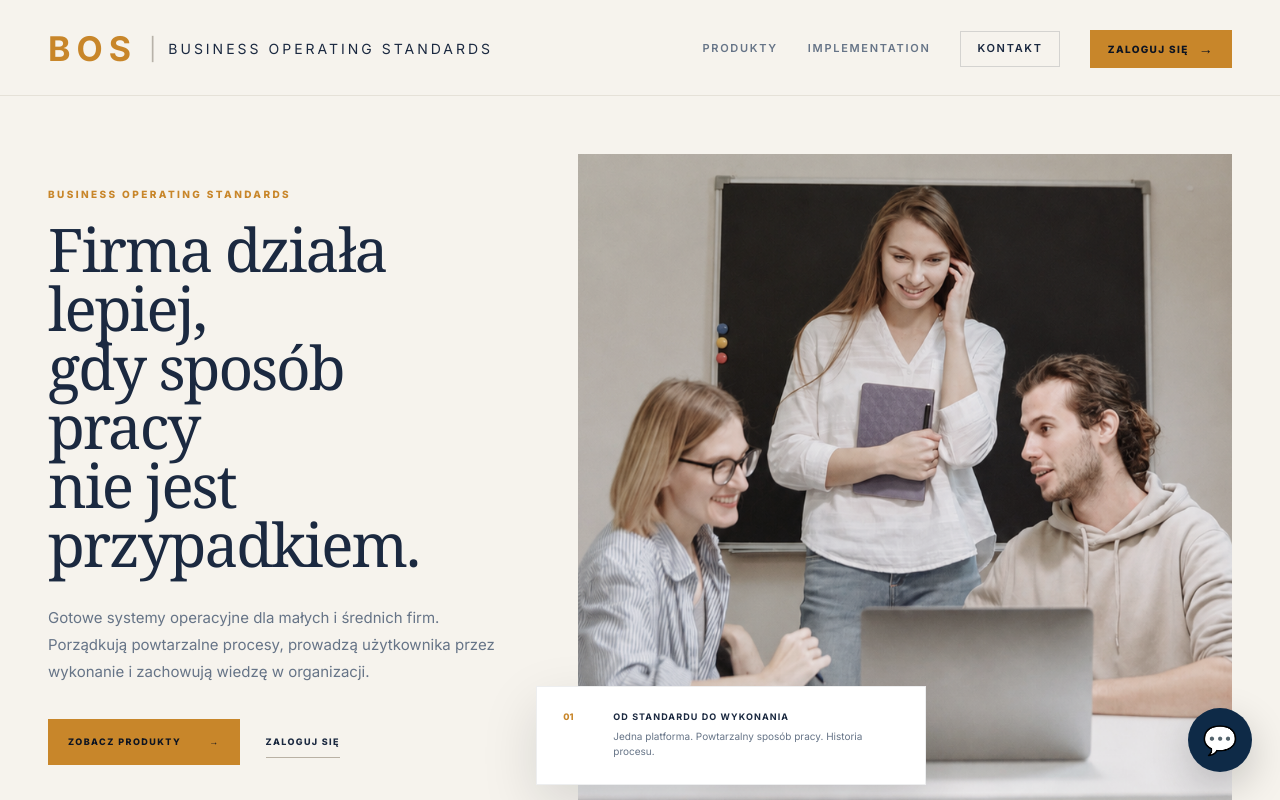
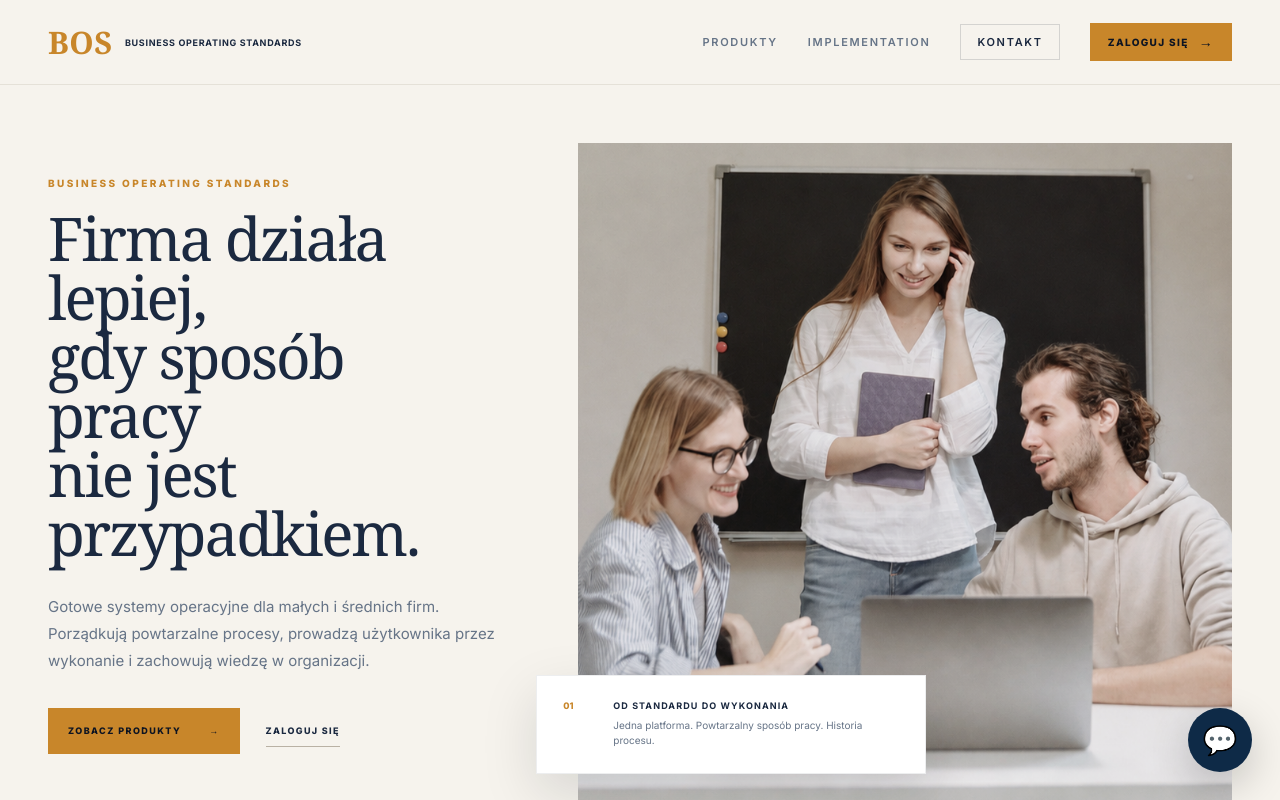
Before and after one commit to vernegroup/bos-platform, a Next.js app: page / in a window 1280 px wide. Shown: the top 800 px of the page. Built offline with nearby package versions, Linux system fonts and the light colour scheme.

Commit message:
LAYOUT-01 rebuild homepage shell

```diff
--- a/app/styles.css
+++ b/app/styles.css
@@ -1970,3 +1970,72 @@ a{
   .bos-home-section-head h2{font-size:38px}
   .bos-home-platform h2{font-size:40px}
 }
+
+
+/* ===========================================================
+   BOS LAYOUT 01 — REFERENCE FRAME
+   Desktop shell rebuilt around the approved sales-page reference.
+   =========================================================== */
+:root{
+  --bos-shell-max:1480px;
+  --bos-shell-gutter:48px;
+}
+
+.bos-page-width,
+.bos-topbar-container{
+  width:100%;
+  max-width:var(--bos-shell-max);
+  margin-left:auto;
+  margin-right:auto;
+  padding-left:var(--bos-shell-gutter);
+  padding-right:var(--bos-shell-gutter);
+}
+
+.bos-home{
+  width:100%;
+  overflow:clip;
+}
+
+.bos-home > section{
+  width:100%;
+}
+
+/* LAYOUT-02 — compact editorial header */
+.bos-topbar{
+  padding-top:0;
+  background:var(--background);
+}
+
+.bos-topbar-container{
+  min-height:84px;
+}
+
+.bos-topbar-line{
+  margin-top:0;
+}
+
+.bos-logo-bos{
+  font-family:Georgia,"Times New Roman",serif;
+  font-size:31px;
+  font-weight:700;
+  letter-spacing:.5px;
+}
+
+.bos-logo-divider{
+  display:none;
+}
+
+.bos-logo-title{
+  font-size:9px;
+  font-weight:700;
+  letter-spacing:.7px;
+}
+
+@media(max-width:800px){
+  :root{--bos-shell-gutter:28px}
+  .bos-topbar-container{min-height:72px}
+}
+
+@media(max-width:560px){
+  :root{--bos-shell-gutter:22px}
+}
```
